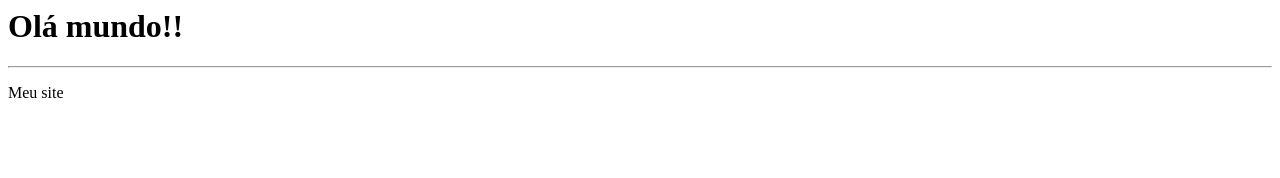
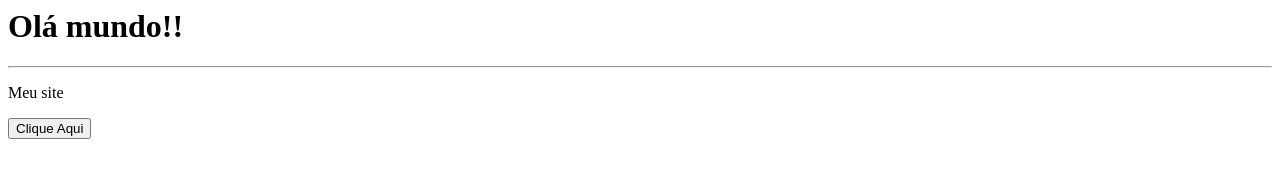
Before and after one commit to Jorgeomeneses/jorgemeneses.github.io, a plain HTML site: page index..html in a window 1280 px wide. Drawn offline with Linux system fonts and the light colour scheme.

Commit message:
Update index..html

```diff
--- a/index..html
+++ b/index..html
@@ -3,3 +3,5 @@
 <p>
   Meu site
 </p>
+
+<button> Clique Aqui </button>
```
